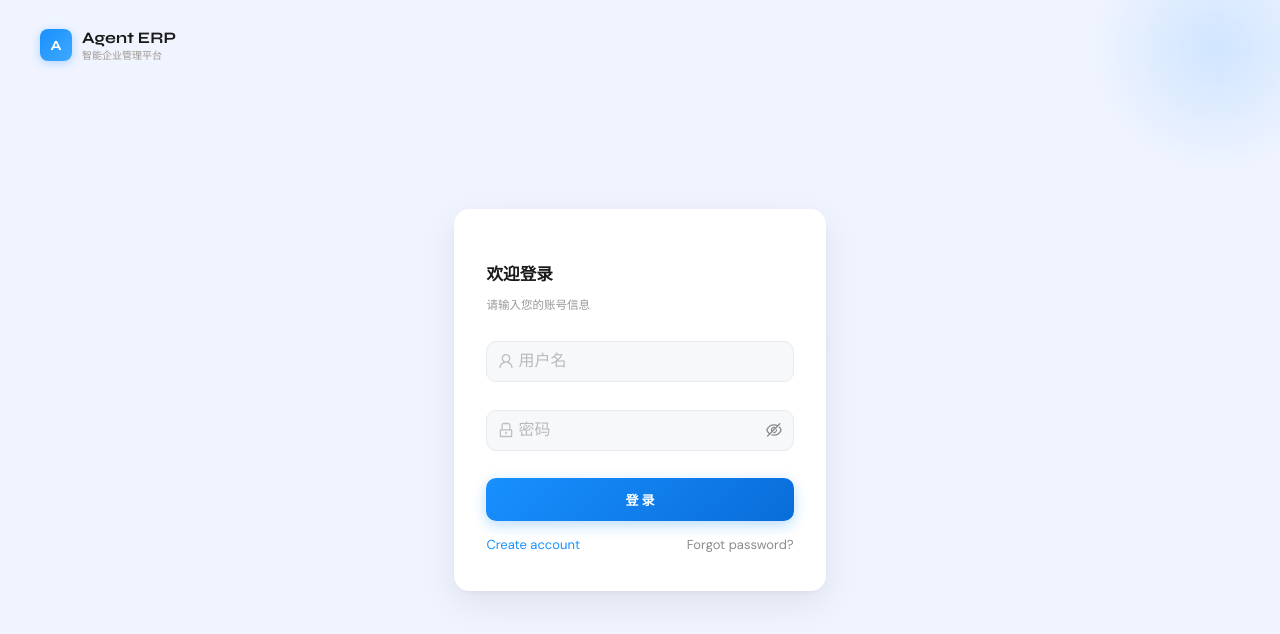
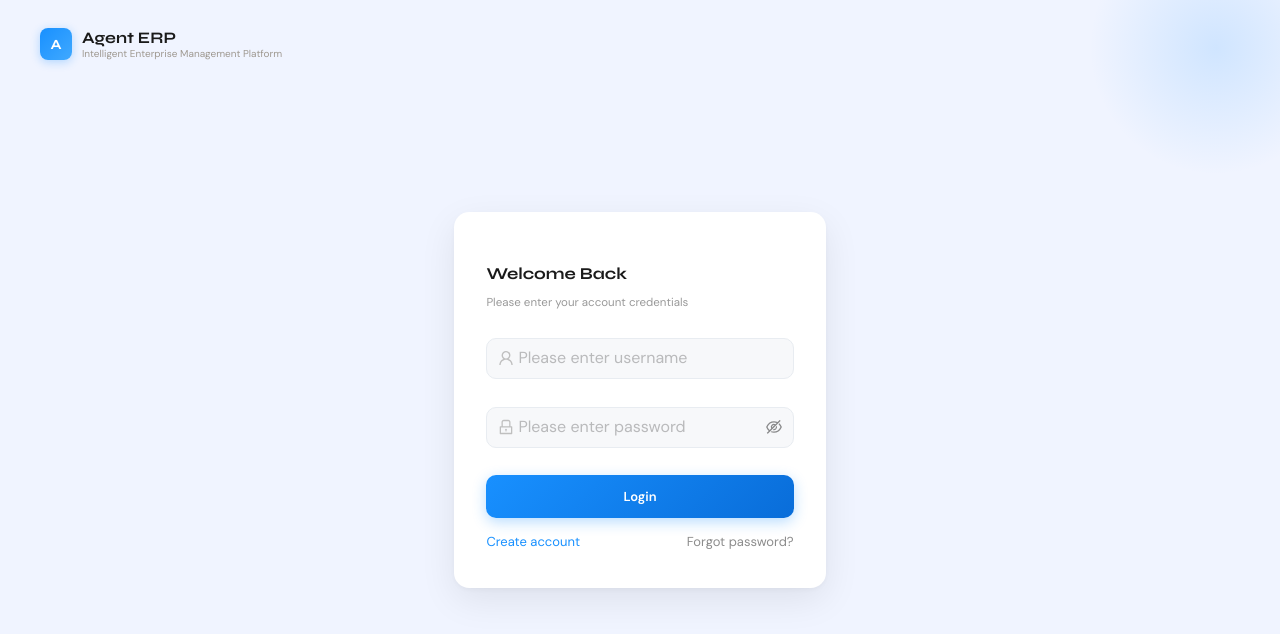
Before and after one commit to rockan007/agent-erp, a React (Vite) app in the folder packages/admin/: page / in a window 1280 px wide. Shown: the top 634 px of the page. Built offline with nearby package versions, Linux system fonts and the light colour scheme.

Commit message:
feat: refactor LoginPage to use i18n translations, extract shared Brand component

```diff
--- /dev/null
+++ b/packages/admin/src/components/Brand.tsx
@@ -0,0 +1,16 @@
+import React from 'react';
+import { useTranslation } from 'react-i18next';
+
+export const Brand: React.FC = () => {
+  const { t } = useTranslation('common');
+
+  return (
+    <div className="erp-login-brand">
+      <div className="erp-login-brand-icon">A</div>
+      <div>
+        <div className="erp-login-brand-name">Agent ERP</div>
+        <div className="erp-login-brand-sub">{t('brand.subtitle')}</div>
+      </div>
+    </div>
+  );
+};
--- a/packages/admin/src/components/LoginPage.tsx
+++ b/packages/admin/src/components/LoginPage.tsx
@@ -2,9 +2,12 @@ import React, { useState } from 'react';
 import { Input, Button, Form } from 'antd';
 import { UserOutlined, LockOutlined } from '@ant-design/icons';
 import { motion } from 'framer-motion';
+import { useTranslation } from 'react-i18next';
 import { useStore } from '../store';
+import { Brand } from './Brand';
 
 const LoginPage: React.FC = () => {
+  const { t } = useTranslation('auth');
   const login = useStore((s) => s.login);
   const setAuthView = useStore((s) => s.setAuthView);
   const [loading, setLoading] = useState(false);
@@ -46,13 +49,7 @@ const LoginPage: React.FC = () => {
       <div className="erp-login-blob erp-login-blob-3" />
 
       {/* Top-left brand */}
-      <div className="erp-login-brand">
-        <div className="erp-login-brand-icon">A</div>
-        <div>
-          <div className="erp-login-brand-name">Agent ERP</div>
-          <div className="erp-login-brand-sub">智能企业管理平台</div>
-        </div>
-      </div>
+      <Brand />
 
       {/* Login card */}
       <motion.div
@@ -63,17 +60,17 @@ const LoginPage: React.FC = () => {
           ? { duration: 0.4 }
           : { duration: 0.4, ease: [0.4, 0, 0.2, 1] }}
       >
-        <h2 className="erp-login-title">欢迎登录</h2>
-        <p className="erp-login-subtitle">请输入您的账号信息</p>
+        <h2 className="erp-login-title">{t('login.title')}</h2>
+        <p className="erp-login-subtitle">{t('login.subtitle')}</p>
 
         <Form onFinish={handleSubmit} layout="vertical" size="large">
           <Form.Item
             name="login"
-            rules={[{ required: true, message: '请输入用户名' }]}
+            rules={[{ required: true, message: t('login.usernameRequired') }]}
           >
             <Input
               prefix={<UserOutlined className="text-[#bfbfbf]" />}
-              placeholder="用户名"
+              placeholder={t('login.usernamePlaceholder')}
               autoComplete="username"
               className="erp-login-input"
             />
@@ -81,11 +78,11 @@ const LoginPage: React.FC = () => {
 
           <Form.Item
             name="password"
-            rules={[{ required: true, message: '请输入密码' }]}
+            rules={[{ required: true, message: t('login.passwordRequired') }]}
           >
             <Input.Password
               prefix={<LockOutlined className="text-[#bfbfbf]" />}
-              placeholder="密码"
+              placeholder={t('login.passwordPlaceholder')}
               autoComplete="current-password"
               className="erp-login-input"
             />
@@ -103,7 +100,7 @@ const LoginPage: React.FC = () => {
               className="erp-login-btn"
               block
             >
-              登 录
+              {t('login.submit')}
             </Button>
           </Form.Item>
 
```
